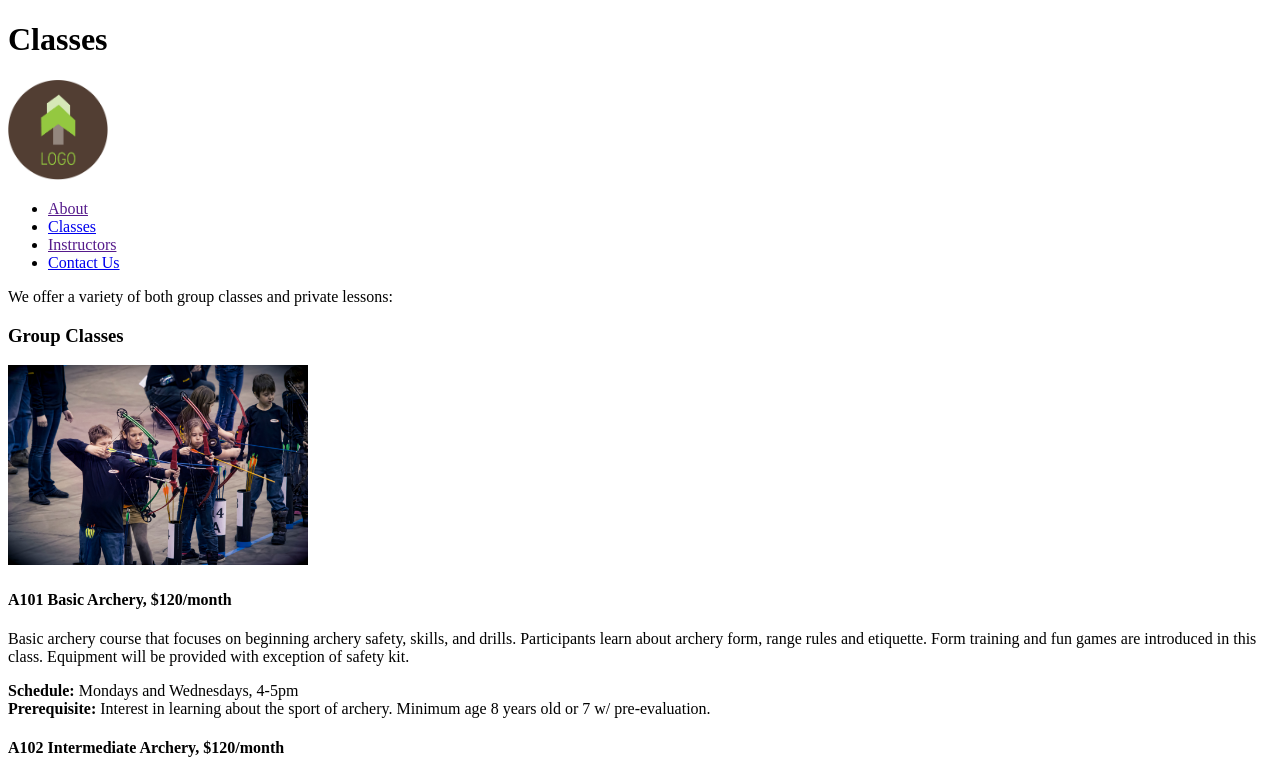
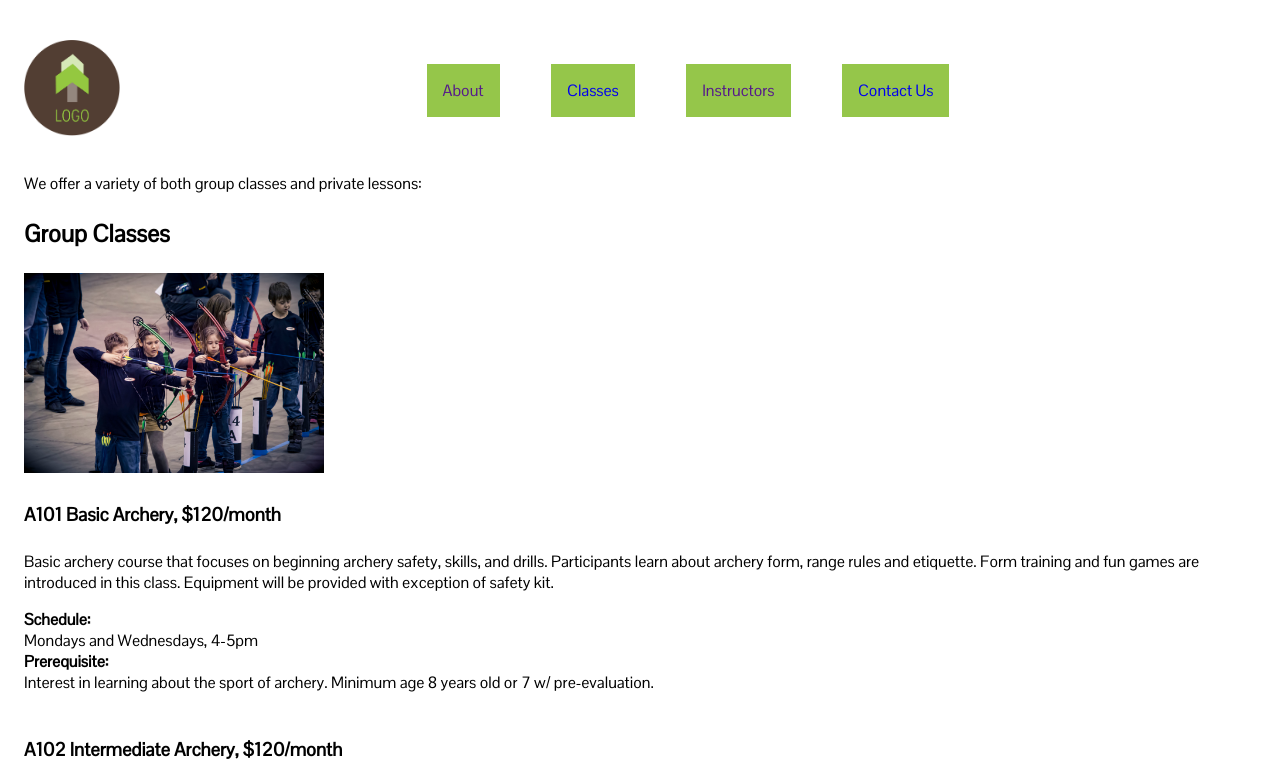
Before and after one commit to Tafby/stp-archery, a plain HTML site: page classes.html in a window 1280 px wide. Shown: the top 775 px of the page. Drawn offline with Linux system fonts and the light colour scheme.

Commit message:
added styles for classes page

```diff
--- a/classes.html
+++ b/classes.html
@@ -2,12 +2,15 @@
 <html lang="en">
 <head>
   <meta charset="UTF-8">
+  <link rel="stylesheet" href="styles/styles.css">
+  <link href='http://fonts.googleapis.com/css?family=Pontano+Sans' rel='stylesheet' type='text/css'>
+  <link href="http://maxcdn.bootstrapcdn.com/font-awesome/4.2.0/css/font-awesome.min.css" rel="stylesheet">
   <title>STP Archery - Classes</title>
 </head>
-<body>
+<body class="classes">
   <header>
-    <h1>Classes</h1>
-    <img src="images/logo.jpg" height="100" alt="logo">
+    <img class="logo" src="images/logo.jpg" alt="logo">
+
     <nav>
       <ul>
         <li><a href="">About</a></li>
@@ -26,13 +29,15 @@
       <p>Basic archery course that focuses on beginning archery safety, skills, and drills. Participants learn about archery form, range         rules and etiquette. Form training and fun games are introduced in this class. Equipment will be provided with exception of safety kit.</p>
       <b>Schedule:</b> Mondays and Wednesdays, 4-5pm
       <br><b>Prerequisite:</b> Interest in learning about the sport of archery. Minimum age 8 years old or 7 w/ pre-evaluation.
-
+    <br>
+    <br>
     <h4>A102 Intermediate Archery, $120/month</h4>
       <p>Intermediate archery course that focuses on intermediate archery safety, form, and introduces new equipment styles of shooting Recurve and Compound bows. Fun games and form reinforcement techniques are emphasized in this class.
 Equipment will be provided with exception of safety kit.</p>
       <b>Schedule:</b> Tuesdays and Thursdays, 4-5pm
       <br><b>Prerequisite:</b> A101 or recommendation from private lesson instructor. Minimum age 7 years old.
-
+    <br>
+    <br>
     <h4>A103 Advanced Archery, $120/month</h4>
       <p>After taking the A101, A102 classes, students are eligible to participate in the A103 class. This class focuses on a continued education towards tournament styles of shooting used by many archery tournament associations from around the world. Along with the tournament lesson, participants receive continued knowledge around their shooting form and advice on personal equipment selections.
 Equipment will be provided with exception of safety kit.</p>
@@ -42,7 +47,7 @@ Equipment will be provided with exception of safety kit.</p>
 
   <article>
     <h3>Private Lessons</h3>
-      <img src="images/lesson2.jpg" height="200" alt="private-lesson-photo">
+      <iframe width="350" height="250" src="http://www.youtube.com/embed/X6Rii3yDtcg" allowfullscreen></iframe>
       <h4>Single Lesson, $50</h4>
       <p>1 hour of expert guidance by a USA Archery-certified coach.</p>
 
@@ -54,10 +59,12 @@ Equipment will be provided with exception of safety kit.</p>
   </article>
 
   <footer>
-    <address>
-      <br>528 Nock Point Ln Tacoma, WA 98412
-      <br>archery-education@example.com
-      <br>(253)555-1010</address>
+      <address>
+        <br><i class="fa fa-bullseye fa-2x"></i>
+        <br>528 Nock Point Ln Tacoma, WA 98412
+        <br>archery-education@example.com
+        <br>(253)555-1010
+      </address>
   </footer>
 
 </body>
--- /dev/null
+++ b/styles/styles-classes.css
@@ -0,0 +1,44 @@
+* {
+   padding: 0.25rem;}
+
+li {font-family: 'Pontano Sans', sans-serif;
+   display: inline-block;
+   background-color: #95C64A;
+   text-align: center;}
+
+.logo { float:left;
+  height: 6rem;}
+
+h3 {font-size: 18pt;}
+h4 {font-size: 14pt;}
+
+article, h1 {font-family: 'Pontano Sans', sans-serif;}
+
+a {text-decoration: none;
+  font-family: 'Pontano Sans', sans-serif;}
+
+ul {text-align: center;
+   padding: 0rem;
+   font-family: 'Pontano Sans', sans-serif;}
+
+footer {text-align:center;
+       font-family: 'Pontano Sans', sans-serif;}
+
+.triangle-bottomleft {
+	 width: 0;
+	 height: 0;
+	 border-bottom: 100px solid #95C64A;
+	 border-right: 100px solid transparent;
+  position: fixed; left: 0; bottom: 0;}
+
+.triangle-bottomright {
+	 width: 0;
+	 height: 0;
+	 border-bottom: 100px solid #95C64A;
+	 border-left: 100px solid transparent;
+  position: fixed; right: 0; bottom: 0;}
+
+
+:after {content: ""; display: table;
+  clear: both;}
+/* clearfix hack to keep parent from collapsing when all children float*/
--- a/styles/styles.css
+++ b/styles/styles.css
@@ -1,88 +1,78 @@
+body {font-family: 'Pontano Sans', sans-serif;
+margin: 0;}
+
+.classes {margin: 1rem;
+   padding: .50rem;}
+
+
 li { display: inline-block;
-background-color: #95C64A;
-padding: 1rem;
-margin: 1.5rem;}
+  background-color: #95C64A;
+  padding: 1rem;
+  margin: 1.5rem;}
 
 a { text-decoration: none;}
 
-ul { text-align: center;
-padding: 0rem;}
+ul { text-align: center;}
 
-.map {width: 100%}
+article, h1 {font-family: 'Pontano Sans', sans-serif;}
+
+h3 {font-size: 18pt;}
+
+h4 {font-size: 14pt;}
+
+.map { width: 100%}
 
 
 footer { text-align:center;}
 
 
 .logo { float:left;
-height: 6rem;}
+  height: 6rem;}
 
-.row {
-  width: 90%;
+.row { width: 90%;
   margin: auto;
-  padding: 0;
-}
+  padding: 0;}
 
-div.row:after {content: ""; display: table;
+
+
+div.row:after { content: "";
+  display: table;
   clear: both;}
 
 div[class^='span'] {
   float: left;
   padding-right: 1rem;
-  margin: 0;
-}
+  margin: 0;}
 
-div[class^='span']:last-child {padding-right: 0;}
+div[class^='span']:last-child {
+  padding-right: 0;}
 
 /*  GRID OF THREE   ============================================================================= */
 
 
 .span_3_of_3 {
-	width: 100%;
-}
+	width: 100%;}
 
 .span_2_of_3 {
-	width: 66.13%;
-}
+	width: 66.13%;}
 
 .span_1_of_3 {
-	width: 32.26%;
-}
+	width: 32.26%;}
+
 
 
 /*  GO FULL WIDTH AT LESS THAN 480 PIXELS */
 
 @media only screen and (max-width: 480px) {
 	.span_3_of_3 {
-		width: 100%;
-	}
+		width: 100%;}
+
 	.span_2_of_3 {
-		width: 100%;
-	}
+		width: 100%;}
+
 	.span_1_of_3 {
-		width: 100%;
-	}
+		width: 100%;}
 }
-
-.triangle-bottomleft {
-	 width: 0;
-	 height: 0;
-	 border-bottom: 100px solid #95C64A;
-	 border-right: 100px solid transparent;
-  position: absolute; left: 0; bottom: 0;
-}
-
-.triangle-bottomright {
-	 width: 0;
-	 height: 0;
-	 border-bottom: 100px solid #95C64A;
-	 border-left: 100px solid transparent;
-  position: absolute; right: 0; bottom: 0;
-}
-
-
-
-
 
 
 
```
Also changed, not shown: contact-us.html (+3 -2 lines).
